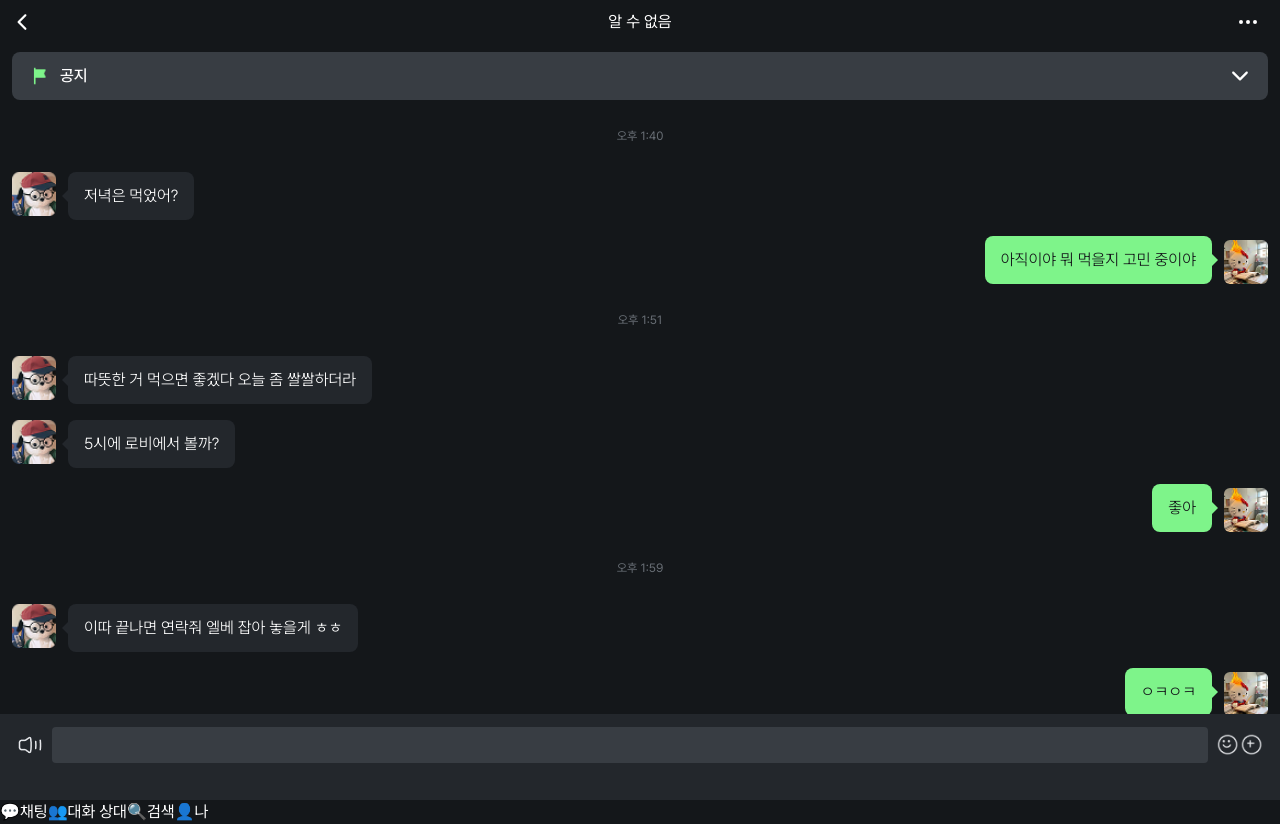
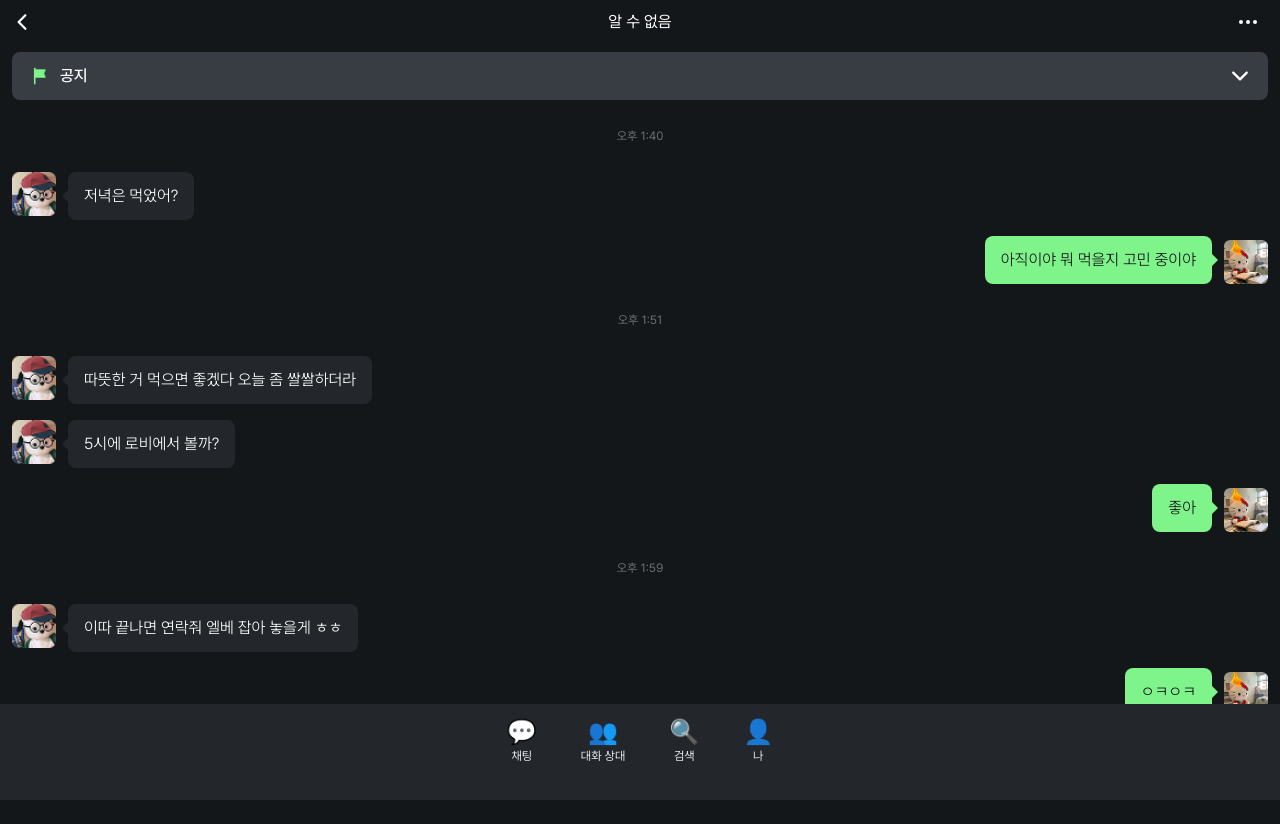
Before and after one commit to CEOS-Developers/react-messenger-23rd, a React (Vite) app: page / in a window 1280 px wide. After the commit the page ends 800 px from the top, so only its background shows below. Built offline with nearby package versions, Linux system fonts and the light colour scheme.

Commit message:
feat: implement NavBar with active state styling

```diff
--- a/src/components/common/NavBar.tsx
+++ b/src/components/common/NavBar.tsx
@@ -11,15 +11,19 @@ export default function NavBar() {
   ];
 
   return (
-    <nav>
+    <nav className="fixed bottom-0 w-full flex justify-center px-7 gap-11 pt-3 pb-9 bg-gray80">
       {menus.map((menu) => (
         <Link key={menu.path} to={menu.path}>
-          <span>{menu.icon}</span>
-          <span>{menu.name}</span>
+          <div
+            className={`flex flex-col items-center ${
+              location.pathname === menu.path ? "text-main2" : "text-gray10"
+            }`}
+          >
+            <span className="text-2xl">{menu.icon}</span>
+            <span className="text-xs">{menu.name}</span>
+          </div>
         </Link>
       ))}
     </nav>
   );
 }
-
-//스타일링, 정렬, 하단 sticky
```
